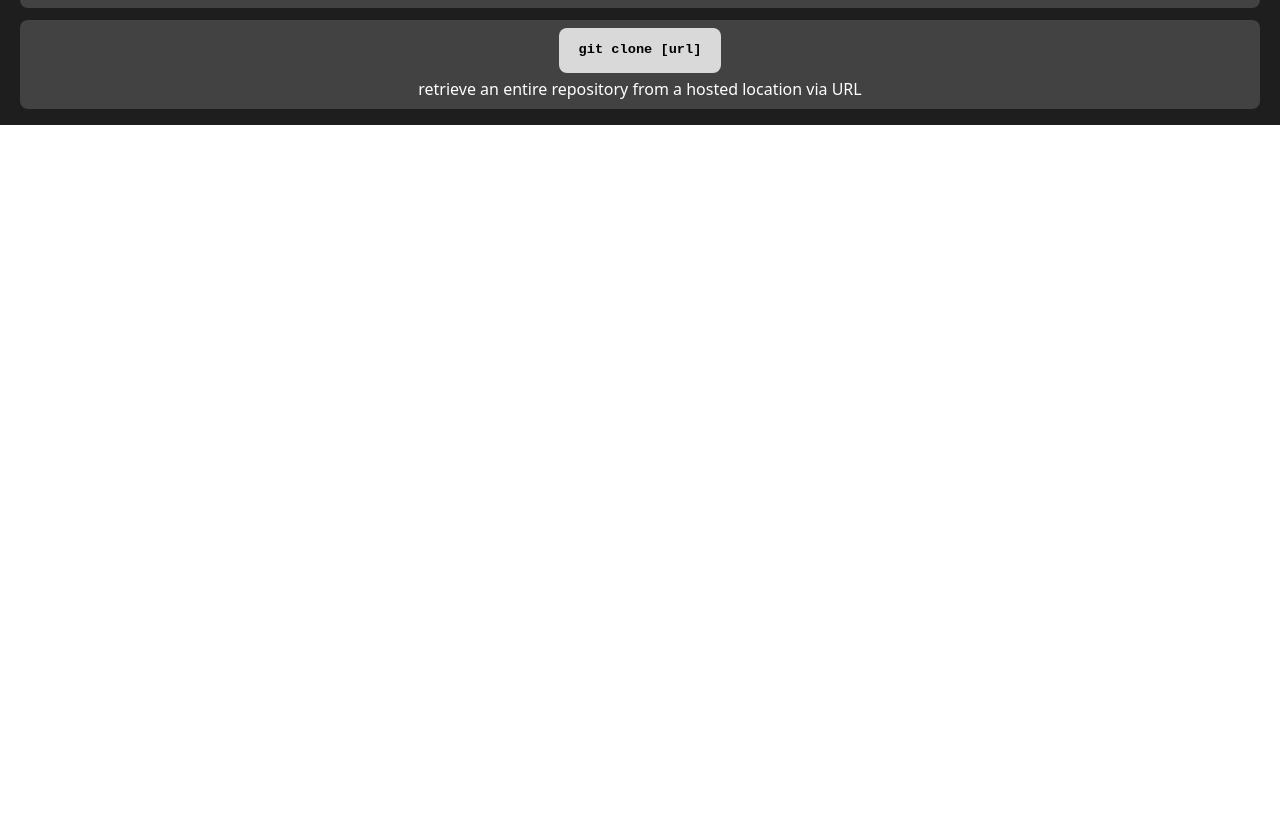
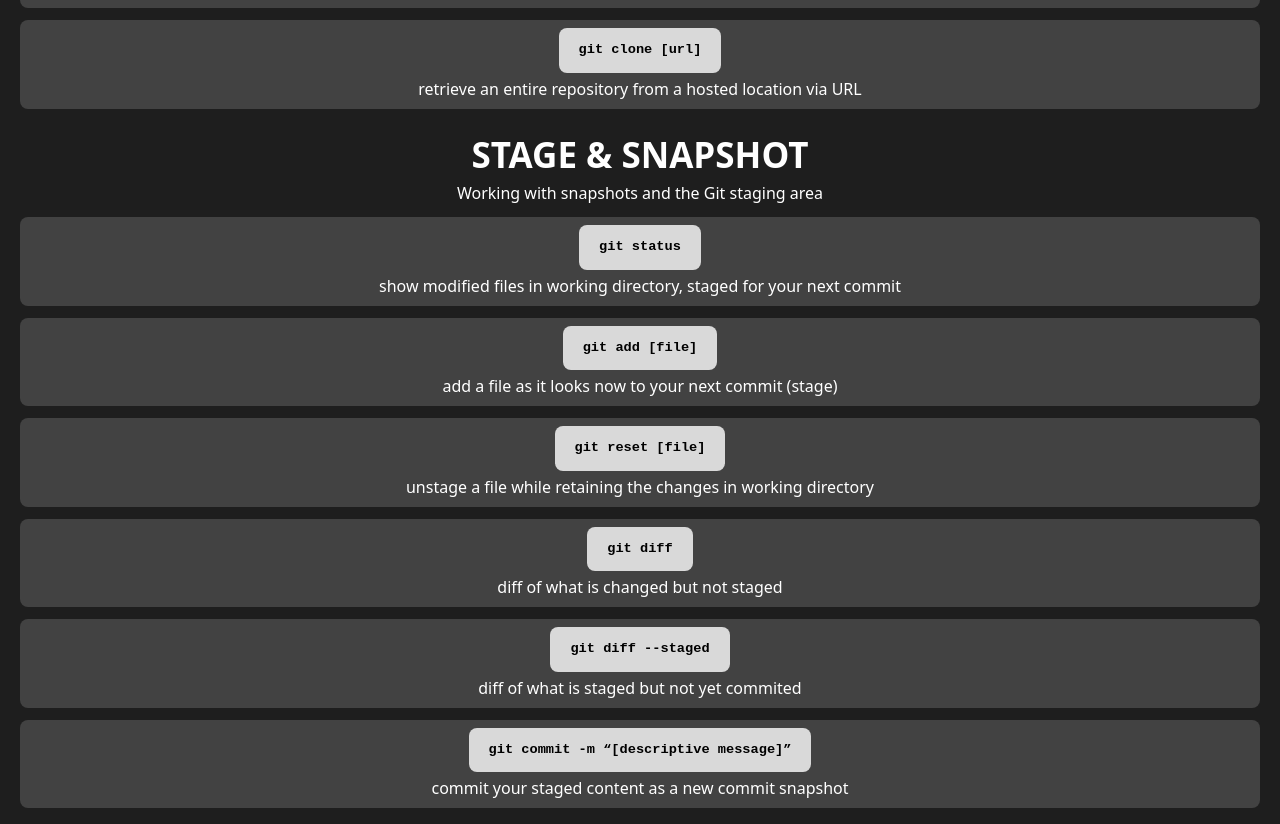
Before and after one commit to HarikrishnanYPR1707/github-cheatsheet-website, a Next.js app: page / in a window 1280 px wide. Shown: the part 1061-1885 px from the top of the page. Before the commit the page ends 1186 px from the top, so only its background shows below. Built offline with nearby package versions, Linux system fonts and the light colour scheme.

Commit message:
Stage and Snapshot commands have been added.

```diff
--- a/components/Hero.js
+++ b/components/Hero.js
@@ -26,7 +26,7 @@ const Hero = () => {
 				Code2='git clone [url]'
 				Code2Desc='retrieve an entire repository from a hosted location via URL'
 			/>
-			{/* <DataOf6
+			<DataOf6
 				Heading='STAGE & SNAPSHOT'
 				Description='Working with snapshots and the Git staging area'
 				Code1='git status'
@@ -41,7 +41,7 @@ const Hero = () => {
 				Code5Desc='diff of what is staged but not yet commited'
 				Code6='git commit -m “[descriptive message]”'
 				Code6Desc='commit your staged content as a new commit snapshot'
-			/> */}
+			/>
 			{/* <DataOf5
 				Heading='BRANCH & MERGE'
 				Description='Isolating work in branches, changing context, and integrating changes'
```
